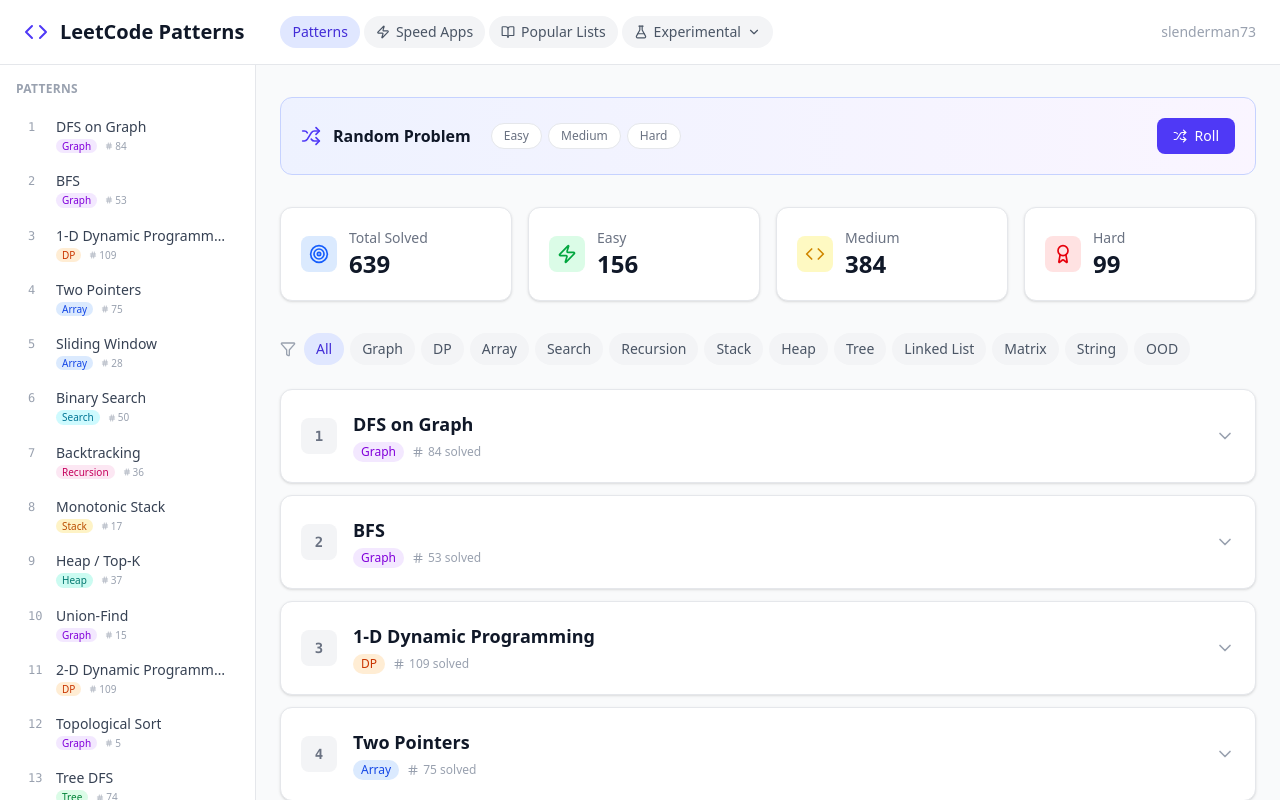
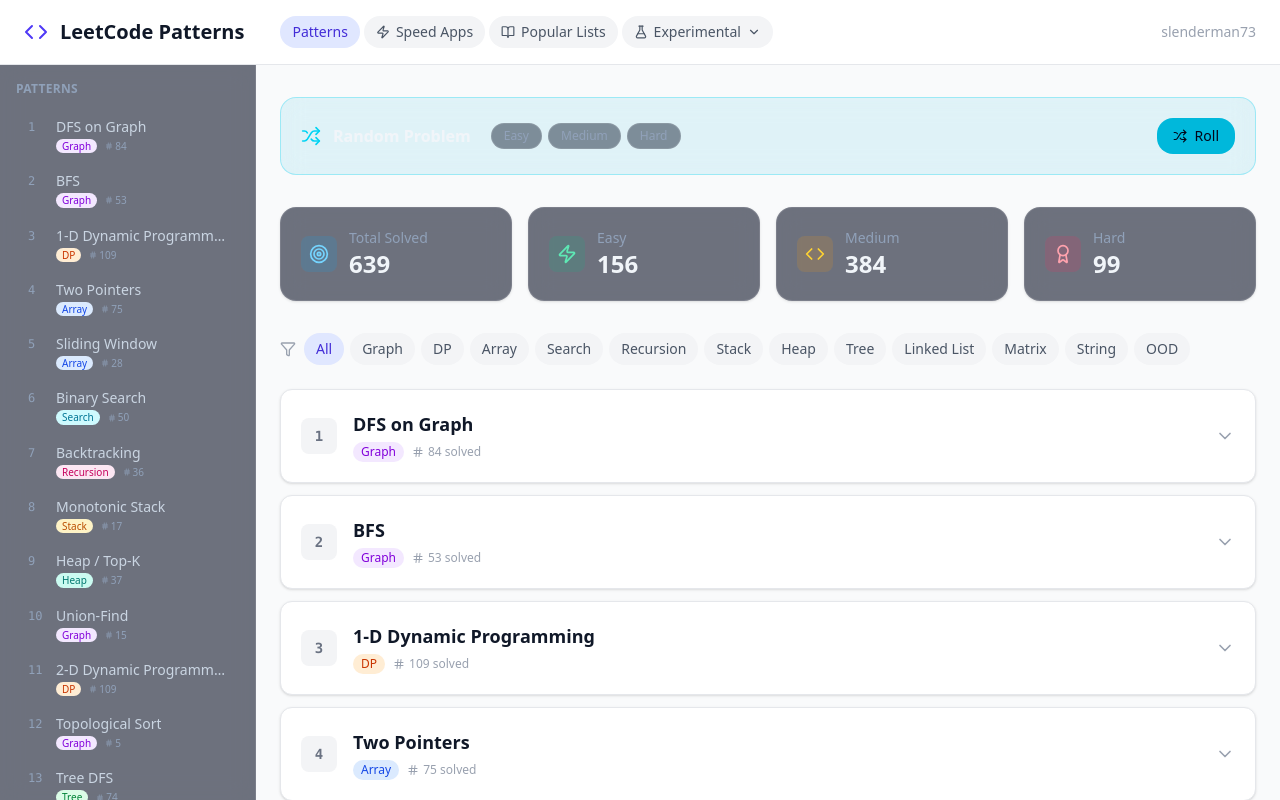
Before and after one commit to IamJasonBian/Cards, a React (Vite) app in the folder leetcode-patterns/: page / in a window 1280 px wide. Both pictures are taken after a click on the button "Patterns". Shown: the top 800 px of the page. Built offline with nearby package versions, Linux system fonts and the light colour scheme.

Commit message:
Abyss theme: StatsGrid, RandomProblem, PatternSidebar
Dark frosted-glass restyle (slate surfaces, cyan accent, dark-tuned
semantic badges) for three light-theme components. Color/border/bg/blur/
radius only — no logic changes.

Co-Authored-By: Claude Opus 4.8 <noreply@anthropic.com>

```diff
--- a/leetcode-patterns/src/components/PatternSidebar.tsx
+++ b/leetcode-patterns/src/components/PatternSidebar.tsx
@@ -12,9 +12,9 @@ export function PatternSidebar({
   onSelect: (id: number) => void;
 }) {
   return (
-    <aside className="hidden md:block w-64 shrink-0 sticky top-16 h-[calc(100vh-64px)] overflow-y-auto bg-white border-r border-gray-200">
+    <aside className="hidden md:block w-64 shrink-0 sticky top-16 h-[calc(100vh-64px)] overflow-y-auto bg-slate-900/60 backdrop-blur-md border-r border-white/10">
       <div className="p-4">
-        <h2 className="text-xs font-semibold text-gray-400 uppercase tracking-wide mb-3">
+        <h2 className="text-xs font-semibold text-slate-400 uppercase tracking-wide mb-3">
           Patterns
         </h2>
         <div className="space-y-0.5">
@@ -22,25 +22,25 @@ export function PatternSidebar({
             <button
               key={p.id}
               onClick={() => onSelect(p.id)}
-              className={`w-full text-left px-3 py-2 rounded-lg text-sm transition-colors cursor-pointer ${
+              className={`w-full text-left px-3 py-2 rounded-2xl text-sm transition-colors cursor-pointer ${
                 selectedId === p.id
-                  ? "bg-indigo-50 text-indigo-700 border-l-2 border-indigo-500"
-                  : "text-gray-700 hover:bg-gray-50"
+                  ? "bg-cyan-500/15 text-cyan-300 border-l-2 border-cyan-400"
+                  : "text-slate-300 hover:bg-white/5"
               }`}
             >
               <div className="flex items-center gap-2">
-                <span className="font-mono text-xs text-gray-400 w-5 shrink-0">
+                <span className="font-mono text-xs text-slate-400 w-5 shrink-0">
                   {p.id}
                 </span>
                 <span className="font-medium truncate">{p.name}</span>
               </div>
               <div className="flex items-center gap-2 mt-0.5 ml-7">
                 <span
-                  className={`px-1.5 py-0 rounded-full text-[10px] font-medium ${tagColors[p.tag] || "bg-gray-100 text-gray-700"}`}
+                  className={`px-1.5 py-0 rounded-full text-[10px] font-medium ${tagColors[p.tag] || "bg-slate-800/50 text-slate-300"}`}
                 >
                   {p.tag}
                 </span>
-                <span className="flex items-center gap-0.5 text-[10px] text-gray-400">
+                <span className="flex items-center gap-0.5 text-[10px] text-slate-400">
                   <Hash size={8} />
                   {p.solveCount}
                 </span>
--- a/leetcode-patterns/src/components/RandomProblem.tsx
+++ b/leetcode-patterns/src/components/RandomProblem.tsx
@@ -24,9 +24,9 @@ function pickRandom(difficulty: Difficulty | null): Problem {
 }
 
 const diffStyles: Record<Difficulty, string> = {
-  Easy: "bg-green-100 text-green-700 border-green-200",
-  Medium: "bg-yellow-100 text-yellow-700 border-yellow-200",
-  Hard: "bg-red-100 text-red-700 border-red-200",
+  Easy: "bg-emerald-500/15 text-emerald-300 border-emerald-400/30",
+  Medium: "bg-amber-500/15 text-amber-300 border-amber-400/30",
+  Hard: "bg-rose-500/15 text-rose-300 border-rose-400/30",
 };
 
 export function RandomProblem() {
@@ -41,10 +41,10 @@ export function RandomProblem() {
   }, [difficulty]);
 
   return (
-    <div className="mb-8 rounded-xl border border-indigo-200 bg-gradient-to-r from-indigo-50 to-purple-50 p-5">
+    <div className="mb-8 rounded-2xl border border-cyan-400/30 bg-cyan-500/10 backdrop-blur-md p-5">
       <div className="flex flex-wrap items-center gap-3">
-        <Shuffle size={20} className="text-indigo-600" />
-        <h2 className="text-base font-bold text-gray-900">Random Problem</h2>
+        <Shuffle size={20} className="text-cyan-400" />
+        <h2 className="text-base font-bold text-slate-100">Random Problem</h2>
 
         <div className="flex gap-1.5 ml-2">
           {(["Easy", "Medium", "Hard"] as Difficulty[]).map((d) => (
@@ -54,7 +54,7 @@ export function RandomProblem() {
               className={`px-3 py-1 rounded-full text-xs font-medium border transition-colors cursor-pointer ${
                 difficulty === d
                   ? diffStyles[d]
-                  : "bg-white text-gray-500 border-gray-200 hover:bg-gray-50"
+                  : "bg-slate-800/50 text-slate-400 border-white/10 hover:bg-white/5"
               }`}
             >
               {d}
@@ -64,7 +64,7 @@ export function RandomProblem() {
 
         <button
           onClick={roll}
-          className="ml-auto flex items-center gap-2 px-4 py-2 rounded-lg bg-indigo-600 text-white text-sm font-medium hover:bg-indigo-700 transition-colors cursor-pointer"
+          className="ml-auto flex items-center gap-2 px-4 py-2 rounded-2xl bg-cyan-500 text-slate-950 text-sm font-medium hover:bg-cyan-400 transition-colors cursor-pointer"
         >
           <Shuffle size={14} className={spinning ? "animate-spin" : ""} />
           Roll
@@ -77,7 +77,7 @@ export function RandomProblem() {
             href={`https://leetcode.com/problems/${problem.slug}/`}
             target="_blank"
             rel="noopener noreferrer"
-            className="inline-flex items-center gap-2 px-4 py-2 rounded-lg bg-white border border-indigo-200 text-indigo-700 font-medium text-sm hover:bg-indigo-50 transition-colors"
+            className="inline-flex items-center gap-2 px-4 py-2 rounded-2xl bg-slate-900/60 backdrop-blur-md border border-cyan-400/30 text-cyan-300 font-medium text-sm hover:bg-cyan-500/10 transition-colors"
           >
             {problem.name}
             <ExternalLink size={14} />
--- a/leetcode-patterns/src/components/StatsGrid.tsx
+++ b/leetcode-patterns/src/components/StatsGrid.tsx
@@ -2,10 +2,10 @@ import { Code, Target, Zap, Award } from "lucide-react";
 import { stats } from "../data/patterns";
 
 const statItems = [
-  { label: "Total Solved", value: stats.totalSolved, icon: Target, color: "bg-blue-100 text-blue-600" },
-  { label: "Easy", value: stats.easy, icon: Zap, color: "bg-green-100 text-green-600" },
-  { label: "Medium", value: stats.medium, icon: Code, color: "bg-yellow-100 text-yellow-600" },
-  { label: "Hard", value: stats.hard, icon: Award, color: "bg-red-100 text-red-600" },
+  { label: "Total Solved", value: stats.totalSolved, icon: Target, color: "bg-sky-500/15 text-sky-300" },
+  { label: "Easy", value: stats.easy, icon: Zap, color: "bg-emerald-500/15 text-emerald-300" },
+  { label: "Medium", value: stats.medium, icon: Code, color: "bg-amber-500/15 text-amber-300" },
+  { label: "Hard", value: stats.hard, icon: Award, color: "bg-rose-500/15 text-rose-300" },
 ];
 
 export function StatsGrid() {
@@ -14,15 +14,15 @@ export function StatsGrid() {
       {statItems.map((item) => (
         <div
           key={item.label}
-          className="bg-white rounded-xl shadow-sm border border-gray-200 p-5 hover:shadow-md transition-shadow"
+          className="bg-slate-900/60 backdrop-blur-md rounded-2xl shadow-sm border border-white/10 p-5 hover:shadow-md transition-shadow"
         >
           <div className="flex items-center gap-3">
             <div className={`p-2 rounded-lg ${item.color}`}>
               <item.icon size={20} />
             </div>
             <div>
-              <p className="text-sm text-gray-500">{item.label}</p>
-              <p className="text-2xl font-bold text-gray-900">{item.value}</p>
+              <p className="text-sm text-slate-400">{item.label}</p>
+              <p className="text-2xl font-bold text-slate-100">{item.value}</p>
             </div>
           </div>
         </div>
```
